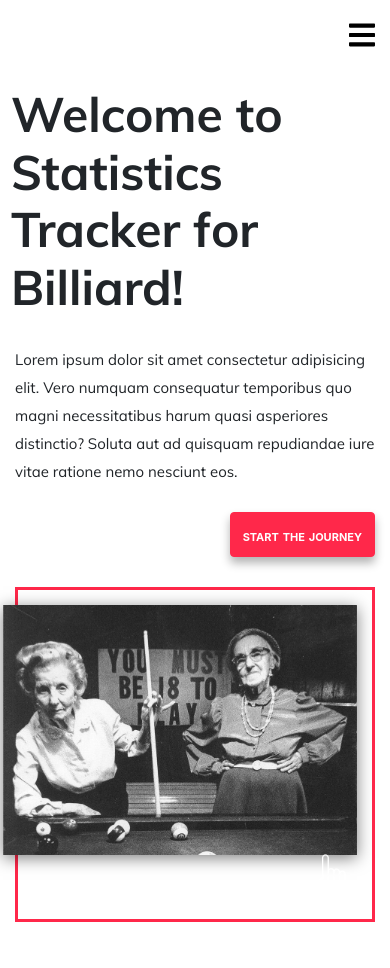
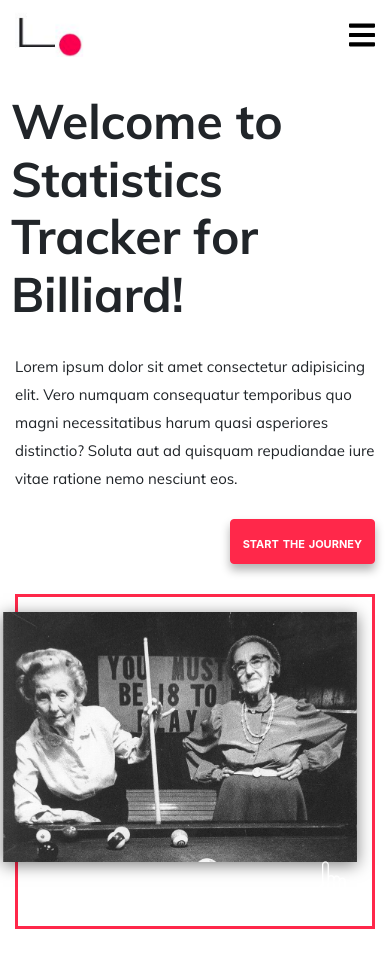
Before and after one commit to pr-olga/stabil_fe, a Vue app: page / in a window 390 px wide. Shown: the top 968 px of the page. Built offline with nearby package versions, Linux system fonts and the light colour scheme.

Commit message:
feat: adjust mobile nav

```diff
--- a/src/App.vue
+++ b/src/App.vue
@@ -1,9 +1,12 @@
 <template>
   <div id="app">
     <mobile-navigation v-if="showNav" :showNav=showNav @closeMenu="showNav = $event"></mobile-navigation>
-    <div class="container">
-      <div class="nav-icon" v-if="mobileView" @click="showNav = true">
-      <img src="./assets/bars-solid.svg" alt="" height="30px" ></div>
+    <div id="header--mobile" class="container" v-if="mobileView">
+      <router-link to="/">
+        <img src="./assets/logo--mob.png" alt="mobile logo" class="logo--mobile">
+      </router-link>
+      <div class="nav-icon" @click="showNav = true">
+      <img src="./assets/bars-solid.svg" alt="button to open mobile menu" height="30px" class="nav-icon--mobile"></div>
     </div>
     <stabil-header v-if="!mobileView"></stabil-header>
     <main class="container main-container-st">
@@ -41,6 +44,16 @@ export default {
 </script>
 
 <style lang="scss">
+#header--mobile {
+  display: flex;
+  justify-content: space-between;
+}
+
+.logo--mobile {
+  height: 45px;
+  margin-top: 12px;
+}
+
 .nav-icon {
  text-align: right;
  margin-top: 20px;
--- a/src/views/Layout/MobileNavigation.vue
+++ b/src/views/Layout/MobileNavigation.vue
@@ -1,7 +1,12 @@
 <template>
   <div id="navigation-mobile">
     <div class="container">
+      <div id="header--mobile">
+        <router-link to="/">
+        <img src="./../../assets/logo--mob.png" alt="mobile logo" class="logo--mobile">
+      </router-link>
       <div class="nav-icon" @click="closeMenu()"><img src="../../assets/times-solid.svg" alt="" height="30px"></div>
+      </div>
       <ul class="nav navbar">
         <list-transition :duration="duration[0]">
           <router-link to='/matches' class="nav-item" tag="li" active-class="active"><a class="nav-link"
@@ -34,7 +39,7 @@ export default {
   props: ['showNav'],
   data () {
     return {
-      duration: [600, 900, 1200, 1500], // make the stuff dynamically
+      duration: [400, 400, 400, 400], // make the stuff dynamically
       openedMobNav: false
     }
   },
@@ -67,8 +72,10 @@ export default {
     flex-direction: column;
     align-items: start;
     margin-top: 20%;
+    padding-left: 0;
 
-    a {
+    .nav-link {
+      padding-left: 0;
       color: $secondary;
       font-size: 32px;
     }
```
Also changed, not shown: src/assets/logo--mob.png (added).
